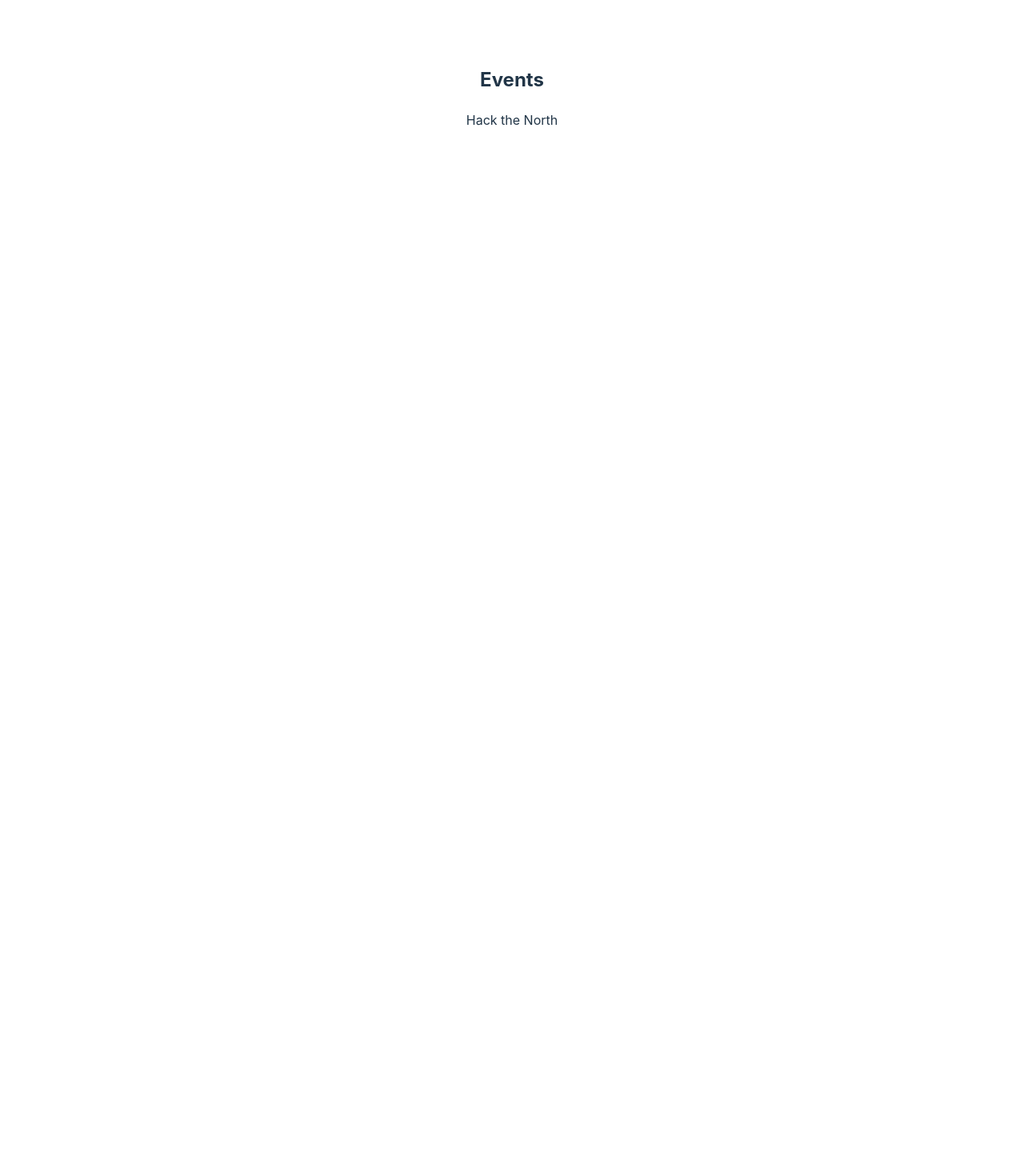
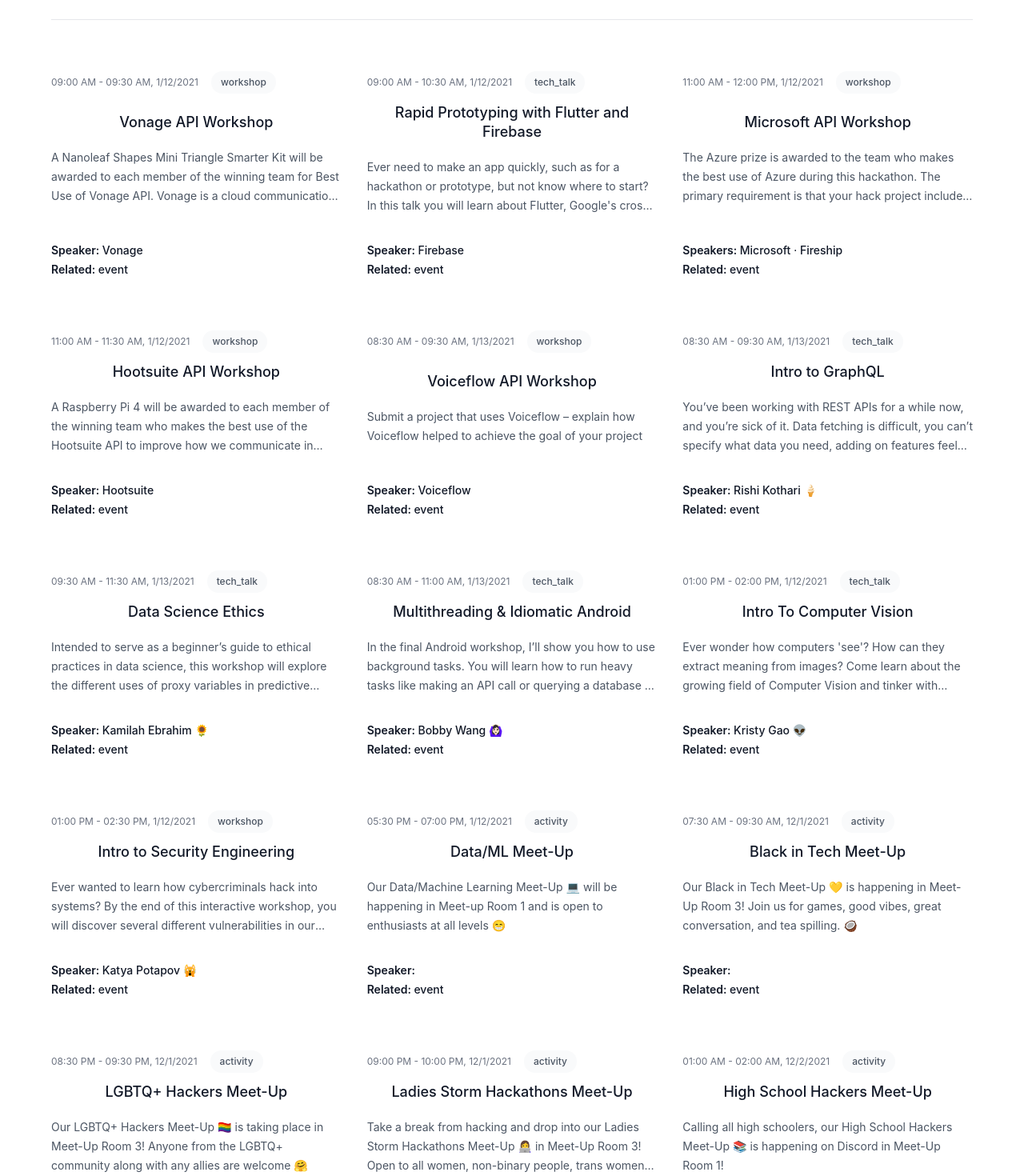
Before and after one commit to JayZhouzzj/events-htn23, a Vue app: page / in a window 1280 px wide. Shown: the part 280-1750 px from the top of the page at 80% size. Before the commit the page ends 800 px from the top, so only its background shows below. Built offline with nearby package versions, Linux system fonts and the light colour scheme.

Commit message:
Layout with mock data

```diff
--- a/package.json
+++ b/package.json
@@ -11,11 +11,14 @@
   "dependencies": {
     "@headlessui/vue": "^1.7.10",
     "@heroicons/vue": "^2.0.16",
-    "tailwindcss": "^3.2.7",
+    "@tailwindcss/line-clamp": "^0.4.2",
     "vue": "^3.2.45"
   },
   "devDependencies": {
     "@vitejs/plugin-vue": "^4.0.0",
+    "autoprefixer": "^10.4.13",
+    "postcss": "^8.4.21",
+    "tailwindcss": "^3.2.7",
     "vite": "^4.1.0"
   }
 }
--- /dev/null
+++ b/postcss.config.cjs
@@ -0,0 +1,6 @@
+module.exports = {
+  plugins: {
+    tailwindcss: {},
+    autoprefixer: {},
+  },
+}
--- a/src/components/EventList.vue
+++ b/src/components/EventList.vue
@@ -59,6 +59,9 @@
     "speakers": [
       {
         "name": "Microsoft"
+      },
+      {
+        "name": "Fireship"
       }
     ],
     "public_url": "https://youtu.be/M3GQs6fEjs4",
@@ -90,46 +93,265 @@
       5
     ]
   },
+  {
+    "id": 5,
+    "name": "Voiceflow API Workshop",
+    "event_type": "workshop",
+    "permission": "private",
+    "start_time": 1610526600000,
+    "end_time": 1610530200000,
+    "description": "Submit a project that uses Voiceflow – explain how Voiceflow helped to achieve the goal of your project",
+    "speakers": [
+      {
+        "name": "Voiceflow"
+      }
+    ],
+    "public_url": "",
+    "private_url": "https://hopin.com/events/hack-the-north-2020",
+    "related_events": [
+      1,
+      3,
+      4
+    ]
+  },
+  {
+    "id": 6,
+    "name": "Intro to GraphQL",
+    "event_type": "tech_talk",
+    "permission": "public",
+    "start_time": 1610526600000,
+    "end_time": 1610530200000,
+    "description": "You’ve been working with REST APIs for a while now, and you’re sick of it. Data fetching is difficult, you can’t specify what data you need, adding on features feels tacky… it feels wrong. This is where the future of networking architecture lies: GraphQL! In this workshop, you’ll learn what all the hype surrounding this graph-based query language is about, and even how to build hyper scalable APIs using its awesome new data constructs!",
+    "speakers": [
+      {
+        "name": "Rishi Kothari 🍦"
+      }
+    ],
+    "public_url": "https://youtu.be/koxjhSHvnGo",
+    "private_url": "https://hopin.com/events/hack-the-north-2020",
+    "related_events": [
+      7,
+      8,
+      9,
+      10
+    ]
+  },
+  {
+    "id": 7,
+    "name": "Data Science Ethics",
+    "event_type": "tech_talk",
+    "permission": "public",
+    "start_time": 1610530200000,
+    "end_time": 1610537400000,
+    "description": "Intended to serve as a beginner’s guide to ethical practices in data science, this workshop will explore the different uses of proxy variables in predictive modelling. From banking to policing to employment, our society is becoming increasingly metrified, relying on predictive modelling to make decisions. As data scientists we must ensure that the tools we are creating work to better society rather than exacerbate existing schisms. This workshop will focus on approaching data problems holistically, and with justice as a central tenet.",
+    "speakers": [
+      {
+        "name": "Kamilah Ebrahim 🌻"
+      }
+    ],
+    "public_url": "https://youtu.be/61QHPlfMHJk",
+    "private_url": "https://hopin.com/events/hack-the-north-2020",
+    "related_events": [
+      6,
+      8,
+      9,
+      10
+    ]
+  },
+  {
+    "id": 8,
+    "name": "Multithreading & Idiomatic Android",
+    "event_type": "tech_talk",
+    "permission": "public",
+    "start_time": 1610526600000,
+    "end_time": 1610535600000,
+    "description": "In the final Android workshop, I’ll show you how to use background tasks. You will learn how to run heavy tasks like making an API call or querying a database as a background task using Kotlin coroutines and livedatas. As a bonus, I’ll share some Android quirks and issues that I’ve learned with experience.",
+    "speakers": [
+      {
+        "name": "Bobby Wang 🙆🏻‍♀️"
+      }
+    ],
+    "public_url": "https://youtu.be/yk5bt9aGjP8",
+    "private_url": "https://hopin.com/events/hack-the-north-2020",
+    "related_events": [
+      6,
+      7,
+      9,
+      10
+    ]
+  },
+  {
+    "id": 9,
+    "name": "Intro To Computer Vision",
+    "event_type": "tech_talk",
+    "permission": "public",
+    "start_time": 1610456400000,
+    "end_time": 1610460000000,
+    "description": "Ever wonder how computers 'see'? How can they extract meaning from images? Come learn about the growing field of Computer Vision and tinker with Detectron2 to create an object detection project.",
+    "speakers": [
+      {
+        "name": "Kristy Gao 👽"
+      }
+    ],
+    "public_url": "https://youtu.be/EJcJuUMLNEs",
+    "private_url": "https://hopin.com/events/hack-the-north-2020",
+    "related_events": [
+      6,
+      7,
+      8,
+      10
+    ]
+  },
+  {
+    "id": 10,
+    "name": "Intro to Security Engineering",
+    "event_type": "workshop",
+    "permission": "private",
+    "start_time": 1610456400000,
+    "end_time": 1610461800000,
+    "description": "Ever wanted to learn how cybercriminals hack into systems? By the end of this interactive workshop, you will discover several different vulnerabilities in our system and use them to steal top-secret information! No prior security engineering experience is required.",
+    "speakers": [
+      {
+        "name": "Katya Potapov 🙀"
+      }
+    ],
+    "public_url": "",
+    "private_url": "https://hopin.com/events/hack-the-north-2020",
+    "related_events": [
+      6,
+      7,
+      8,
+      9
+    ]
+  },
+  {
+    "id": 11,
+    "name": "Data/ML Meet-Up",
+    "event_type": "activity",
+    "permission": "private",
+    "start_time": 1610472600000,
+    "end_time": 1610478000000,
+    "description": "Our Data/Machine Learning Meet-Up 💻 will be happening in Meet-up Room 1 and is open to enthusiasts at all levels 😁",
+    "speakers": [],
+    "public_url": "",
+    "private_url": "https://hopin.com/events/hack-the-north-2020",
+    "related_events": [
+      15
+    ]
+  },
+  {
+    "id": 12,
+    "name": "Black in Tech Meet-Up",
+    "event_type": "activity",
+    "permission": "private",
+    "start_time": 1638343800000,
+    "end_time": 1638351000000,
+    "description": "Our Black in Tech Meet-Up 💛 is happening in Meet-Up Room 3! Join us for games, good vibes, great conversation, and tea spilling. 🥥",
+    "speakers": [],
+    "public_url": "",
+    "private_url": "https://hopin.com/events/hack-the-north-2020",
+    "related_events": [
+      13,
+      14
+    ]
+  },
+  {
+    "id": 13,
+    "name": "LGBTQ+ Hackers Meet-Up",
+    "event_type": "activity",
+    "permission": "private",
+    "start_time": 1638390600000,
+    "end_time": 1638394200000,
+    "description": "Our LGBTQ+ Hackers Meet-Up 🏳️‍🌈 is taking place in Meet-Up Room 3! Anyone from the LGBTQ+ community along with any allies are welcome 🤗",
+    "speakers": [],
+    "public_url": "",
+    "private_url": "https://hopin.com/events/hack-the-north-2020",
+    "related_events": [
+      12,
+      14
+    ]
+  },
+  {
+    "id": 14,
+    "name": "Ladies Storm Hackathons Meet-Up",
+    "event_type": "activity",
+    "permission": "private",
+    "start_time": 1638392400000,
+    "end_time": 1638396000000,
+    "description": "Take a break from hacking and drop into our Ladies Storm Hackathons Meet-Up 👩‍💻 in Meet-Up Room 3! Open to all women, non-binary people, trans women, and allies ✨",
+    "speakers": [],
+    "public_url": "",
+    "private_url": "https://hopin.com/events/hack-the-north-2020",
+    "related_events": []
+  },
+  {
+    "id": 15,
+    "name": "High School Hackers Meet-Up",
+    "event_type": "activity",
+    "permission": "private",
+    "start_time": 1638406800000,
+    "end_time": 1638410400000,
+    "description": "Calling all high schoolers, our High School Hackers Meet-Up 📚 is happening on Discord in Meet-Up Room 1!",
+    "speakers": [],
+    "public_url": "",
+    "private_url": "https://hopin.com/events/hack-the-north-2020",
+    "related_events": [
+      11
+    ]
+  }
 ]
 
-const posts = [
-
-  // More posts...
-]
 </script>
 
 <template>
   <div class="bg-white py-24 sm:py-32">
     <div class="mx-auto max-w-7xl px-6 lg:px-8">
       <div class="mx-auto max-w-2xl lg:mx-0">
-        <h2 class="text-3xl font-bold tracking-tight text-gray-900 sm:text-4xl">Events</h2>
-        <p class="mt-2 text-lg leading-8 text-gray-600">Hack the North</p>
+        <h2 class="text-3xl font-bold tracking-tight text-gray-900 sm:text-4xl text-left">Events</h2>
+        <p class="mt-2 text-lg leading-8 text-gray-600 text-left">Hack the North</p>
       </div>
       <div class="mx-auto mt-10 grid max-w-2xl grid-cols-1 gap-y-16 gap-x-8 border-t border-gray-200 pt-10 sm:mt-16 sm:pt-16 lg:mx-0 lg:max-w-none lg:grid-cols-3">
-        <article v-for="post in posts" :key="post.id" class="flex max-w-xl flex-col items-start justify-between">
+        <article v-for="event in events" :key="event.id" class="flex max-w-xl flex-col items-start justify-between">
           <div class="flex items-center gap-x-4 text-xs">
-            <time :datetime="post.datetime" class="text-gray-500">{{ post.date }}</time>
-            <a :href="post.category.href" class="relative z-10 rounded-full bg-gray-50 py-1.5 px-3 font-medium text-gray-600 hover:bg-gray-100">{{ post.category.title }}</a>
+            <time :datetime="event.start_time" class="text-gray-500">{{
+              new Date(event.start_time).toLocaleTimeString(undefined, {
+                hour: '2-digit', minute: '2-digit'
+              })
+              + " - " +
+              new Date(event.end_time).toLocaleTimeString(undefined, {
+                hour: '2-digit', minute: '2-digit'
+              }) + ", " +
+              new Date(event.start_time).toLocaleDateString()
+            }}
+            </time>
+            <a class="relative z-10 rounded-full bg-gray-50 py-1.5 px-3 font-medium text-gray-600 hover:bg-gray-100">{{ event.event_type }}</a>
           </div>
           <div class="group relative">
             <h3 class="mt-3 text-lg font-semibold leading-6 text-gray-900 group-hover:text-gray-600">
-              <a :href="post.href">
+              <a :href="event.public_url">
                 <span class="absolute inset-0" />
-                {{ post.title }}
+                {{ event.name }}
               </a>
             </h3>
-            <p class="mt-5 text-sm leading-6 text-gray-600 line-clamp-3">{{ post.description }}</p>
+            <p class="mt-5 text-sm leading-6 text-gray-600 line-clamp-3 text-left">{{ event.description }}</p>
           </div>
-          <div class="relative mt-8 flex items-center gap-x-4">
-            <img :src="post.author.imageUrl" alt="" class="h-10 w-10 rounded-full bg-gray-50" />
+          <div class="relative mt-8 flex gap-x-4">
             <div class="text-sm leading-6">
-              <p class="font-semibold text-gray-900">
-                <a :href="post.author.href">
-                  <span class="absolute inset-0" />
-                  {{ post.author.name }}
+              <p class="font-semibold text-gray-900 text-left">
+                {{ event.speakers.length > 1 ? "Speakers:" : "Speaker: "}}
+                <span v-for="(speaker, index) in event.speakers" :key="speaker.name">
+                  <a href="#">
+                    {{ speaker.name }}
+                  </a>
+                  <span v-if="index !== event.speakers.length - 1"> ⋅ </span>
+                </span>
+              </p>
+              <p class="font-semibold text-gray-900 text-left">
+                Related:
+                <a href="#">
+                  event
                 </a>
               </p>
-              <p class="text-gray-600">{{ post.author.role }}</p>
             </div>
           </div>
         </article>
--- a/src/style.css
+++ b/src/style.css
@@ -87,3 +87,7 @@
     background-color: #f9f9f9;
   }
 }
+
+@tailwind base;
+@tailwind components;
+@tailwind utilities;
--- /dev/null
+++ b/tailwind.config.cjs
@@ -0,0 +1,14 @@
+/** @type {import('tailwindcss').Config} */
+module.exports = {
+  content: [
+    "./index.html",
+    "./src/**/*.{vue,js,ts,jsx,tsx}"
+  ],
+  theme: {
+    extend: {},
+  },
+  plugins: [
+    require('@tailwindcss/line-clamp'),
+  ],
+  darkMode: 'class',
+}
```
Also changed, not shown: 1 other file (tests, documents, lock files or other folders).
